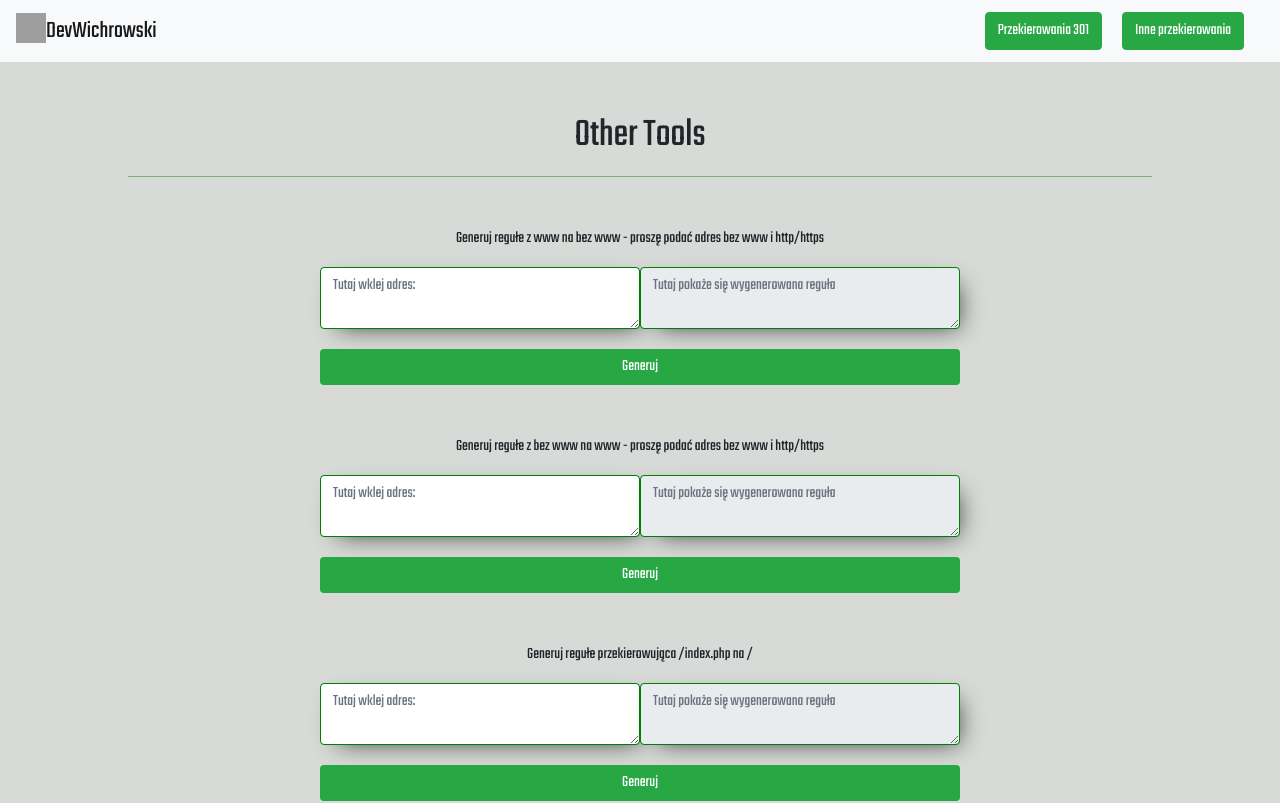
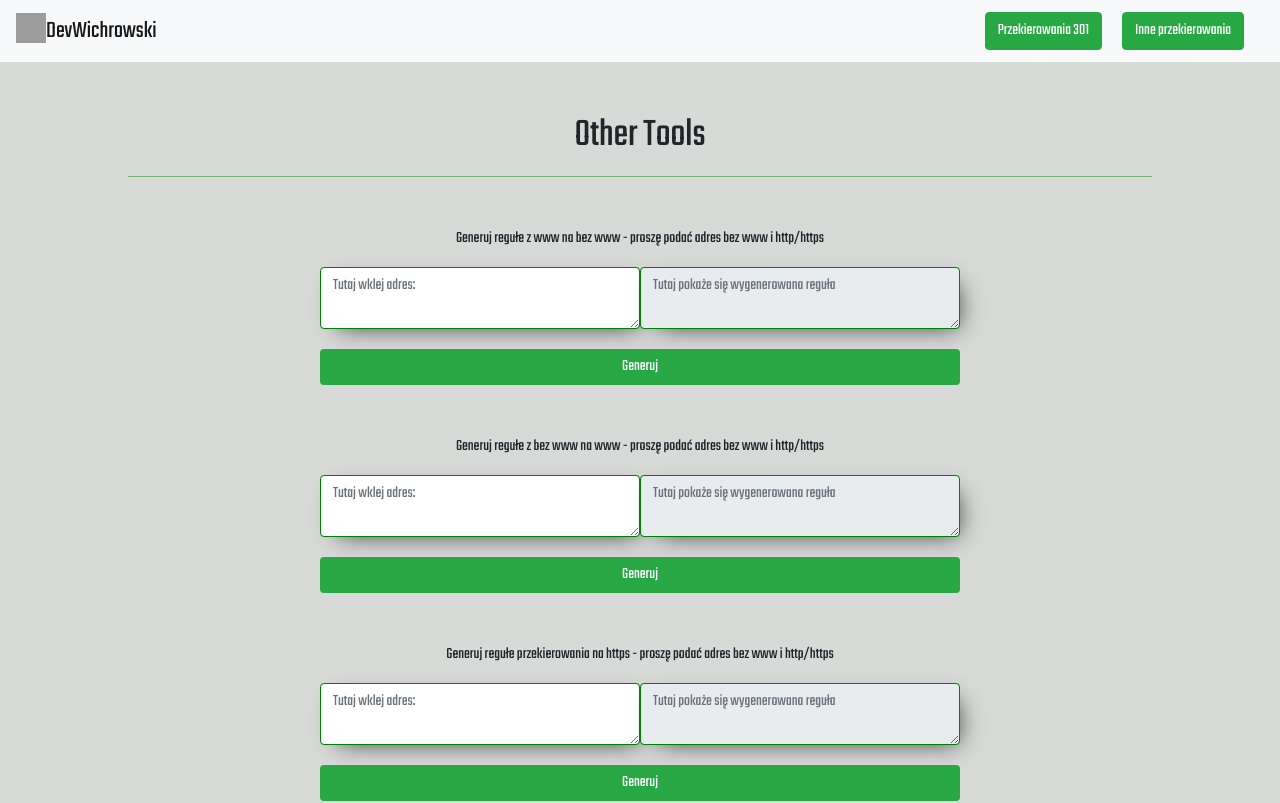
Before and after one commit to DevWichrowski/react-redirections, a React (Create React App) app: page /narzedzia in a window 1280 px wide. Shown: the top 803 px of the page. Built offline with nearby package versions, Linux system fonts and the light colour scheme; grey boxes are pictures that could not be loaded.

Commit message:
Add http to https redirection

```diff
--- a/src/components/otherTools/OtherTools.js
+++ b/src/components/otherTools/OtherTools.js
@@ -10,6 +10,8 @@ export default class OtherTools extends Component {
 			resultNonWWW: '',
 			toWWW: '',
 			resultToWWW: '',
+			toHttps: '',
+			resultToHttps: '',
 			noIndexPhp: '',
 			resultNoIndexPhp: ''
 		};
@@ -23,6 +25,11 @@ export default class OtherTools extends Component {
 	saveToWWW = (event) => {
 		this.setState({ toWWW: event.target.value });
 		console.log('toWWW: ' + this.state.toWWW);
+	};
+
+	saveToHttps = (event) => {
+		this.setState({ toHttps: event.target.value });
+		console.log('ToHttps: ' + this.state.toHttps);
 	};
 
 	// saveNoIndexPhp = (event) => {
@@ -42,12 +49,22 @@ export default class OtherTools extends Component {
 		return result;
 	};
 
+	createToHttpsRedirection = (urlToRedirect) => {
+		let result = `RewriteCond %{SERVER_PORT} 80\n`;
+		result += `RewriteRule ^(.*)$ https://${urlToRedirect}`;
+		return result;
+	};
+
 	generateNonWWWRedirection = () => {
 		this.setState({ resultNonWWW: this.createNonWWWRedirection(this.state.nonWWW) });
 	};
 
 	generateToWWWRedirection = () => {
-		this.setState({ resultToWWW: this.createNonWWWRedirection(this.state.toWWW) });
+		this.setState({ resultToWWW: this.createToWWWRedirection(this.state.toWWW) });
+	};
+
+	generateToHttpsRedirection = () => {
+		this.setState({ resultToHttps: this.createToHttpsRedirection(this.state.toHttps) });
 	};
 
 	render() {
@@ -68,6 +85,12 @@ export default class OtherTools extends Component {
 					resultRedirection={this.state.resultToWWW}
 				/>
 				<OtherRedirections
+					description={'Generuj regułe przekierowania na https - proszę podać adres bez www i http/https'}
+					saveUrl={this.saveToHttps}
+					generateRedirection={this.generateToHttpsRedirection}
+					resultRedirection={this.state.resultToHttps}
+				/>
+				<OtherRedirections
 					saveUrl={this.saveNoIndexPhp}
 					description={'Generuj regułe przekierowująca /index.php na /'}
 				/>
```
